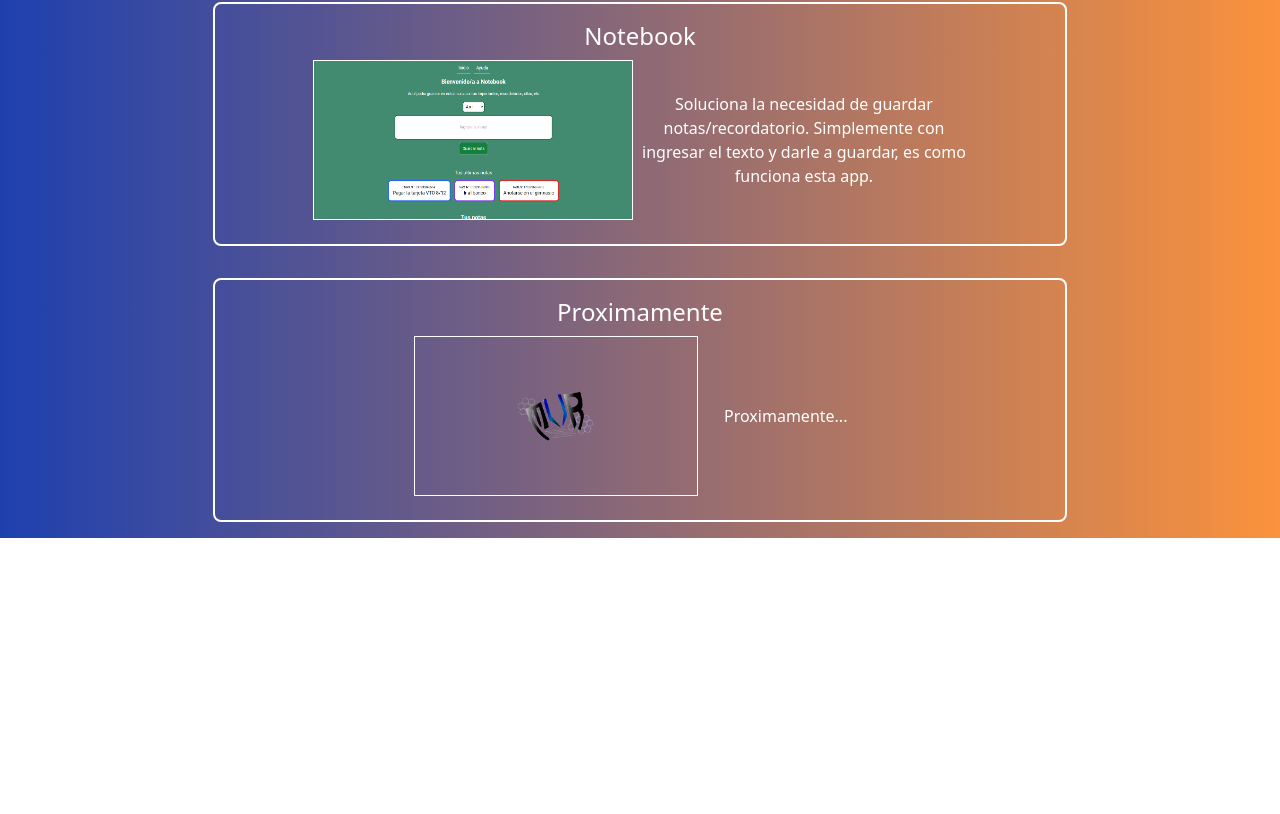
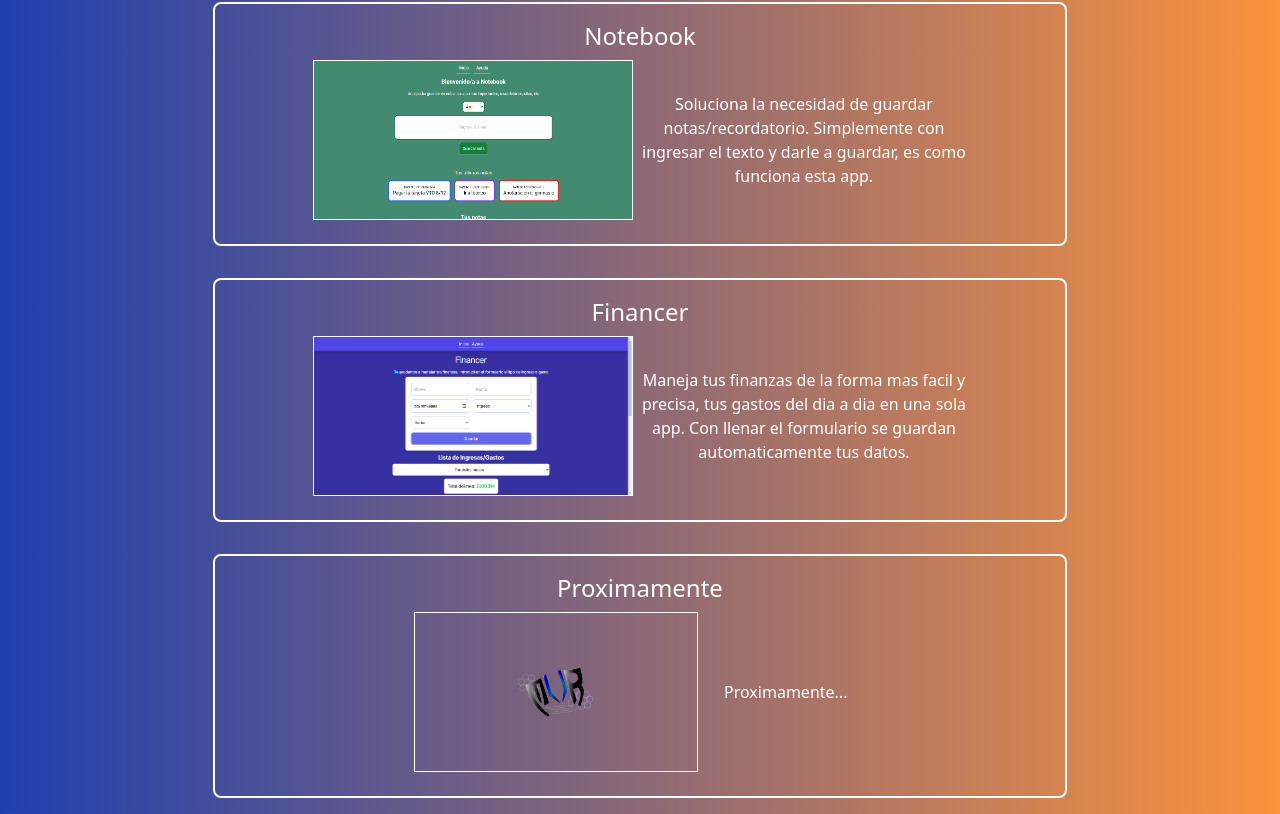
Before and after one commit to martinvruiz/portfolioreact, a React (Create React App) app: page /projects in a window 1280 px wide. Shown: the part 966-1780 px from the top of the page. Before the commit the page ends 1504 px from the top, so only its background shows below. Built offline with nearby package versions, Linux system fonts and the light colour scheme.

Commit message:
added proyect Financer

```diff
--- a/src/pages/Projects.jsx
+++ b/src/pages/Projects.jsx
@@ -24,18 +24,26 @@ export const Projects = ()=>{
                     title="Task ToDo"
                     img={images[0]}
                     text="El objetivo es ayudar a organizar y priorizar tareas, gracias a esto nace Task toDo. Hecho con JS. Se pueden agregar tareas, moverlas de columna y al finalizarlas esta la opcion de eliminarlas."/>
-                <ProyectContainer link="https://clubariverplate.netlify.app/"
+                <ProyectContainer
+                    link="https://clubariverplate.netlify.app/"
                     title="River Plate"
                     img={images[1]}
                     text="Es una landing page acerca de el club el cual soy hincha, hecho con React. Tiene varias secciones como titulos o el cuerpo tecnico de la temporada actual."/>
-                <ProyectContainer link="https://passcheck-one.vercel.app/"
+                <ProyectContainer
+                    link="https://passcheck-one.vercel.app/"
                     title="Password Check"
                     img={images[3]}
                     text="Esta app, hecha con React, sirve para que pruebes tus contraseñás para ver que tan seguras son. Al ingresar tu contraseña se van marcando las combinaciones en verde cuando las cumplas, mientras mas tengas mas segura es."/>
-                                <ProyectContainer link="https://notebookmvr.vercel.app/"
+                <ProyectContainer
+                    link="https://notebookmvr.vercel.app/"
                     title="Notebook"
                     img={images[4]}
                     text="Soluciona la necesidad de guardar notas/recordatorio. Simplemente con ingresar el texto y darle a guardar, es como funciona esta app."/>
+                <ProyectContainer
+                    link="https://financermvr.vercel.app"
+                    title="Financer"
+                    img={images[5]}
+                    text="Maneja tus finanzas de la forma mas facil y precisa, tus gastos del dia a dia en una sola app. Con llenar el formulario se guardan automaticamente tus datos."/>
                 <ProyectContainer
                 title="Proximamente"
                 text="Proximamente..."
--- a/src/pages/data/images.js
+++ b/src/pages/data/images.js
@@ -4,7 +4,8 @@ const tasktodo = '/images/proyects/tasktodo.jpg'
 const riverplate = '/images/proyects/riverplate.png'
 const passcheck = '/images/proyects/PassCheck.png'
 const notebook = '/images/proyects/Notebook.png'
+const financer = '/images/proyects/Financer.png'
 
-const images = [tasktodo, riverplate, logo, passcheck, notebook]
+const images = [tasktodo, riverplate, logo, passcheck, notebook, financer]
 
 export default images
```
Also changed, not shown: public/images/proyects/Financer.png (added). Lines whose indentation alone changed are shown as unchanged.
